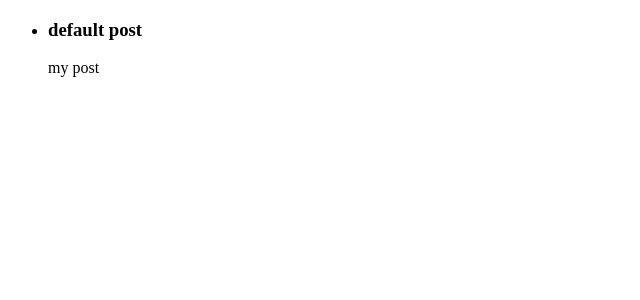
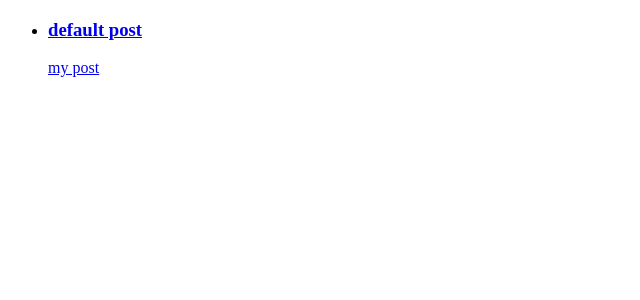
Before and after one commit to sepuckett86/redux-blog, a React app: page / in a window 1280 px wide. Shown: the top 300 px of the page, without its empty margins (0-640 px from the left). Built offline with nearby package versions, Linux system fonts and the light colour scheme.

Commit message:
post detail loads

```diff
--- a/src/components/App.js
+++ b/src/components/App.js
@@ -1,7 +1,7 @@
 import React from 'react';
 import AllPosts from '../containers/AllPosts';
 import CreatePost from '../containers/CreatePost';
-// import PostDetailContainer from '../components/PostDetailContainer';
+import PostDetailContainer from '../containers/PostDetailContainer';
 import {
   BrowserRouter as Router,
   Route
@@ -12,7 +12,7 @@ export default function App() {
     <Router>
       <Route exact path="/" component={AllPosts}/>
       <Route path="/create" component={CreatePost}/>
-      {/* <Route path="/post/:index" component={PostDetailContainer}/> */}
+      <Route path="/post/:index" component={PostDetailContainer}/>
     </Router>
   );
 }
--- a/src/components/Post.js
+++ b/src/components/Post.js
@@ -1,18 +1,20 @@
 import React from 'react';
 import PropTypes from 'prop-types';
+import { Link } from 'react-router-dom';
 
-function Post({ title, body }) {
+function Post({ title, body, index }) {
   return (
-    <>
+    <Link to={`/post/${index}`}>
       <h3>{title}</h3>
       <p>{body}</p>
-    </>
+    </Link>
   );
 }
 
 Post.propTypes = {
   title: PropTypes.string.isRequired,
-  body: PropTypes.string.isRequired
+  body: PropTypes.string.isRequired,
+  index: PropTypes.string.isRequired
 };
 
 export default Post;
--- a/src/components/PostDetail.js
+++ b/src/components/PostDetail.js
@@ -1,7 +1,8 @@
 import React from 'react';
 import PropTypes from 'prop-types';
 
-function PostDetail({ title, body, comments }) {
+function PostDetail({ post, comments }) {
+  const { title, body } = post;
   const commentItems = comments.map((comment, i) => (
     <li key={i}>
       {comment}
@@ -22,6 +23,7 @@ function PostDetail({ title, body, comments }) {
 }
 
 PostDetail.propTypes = {
+  post: PropTypes.object.isRequired,
   title: PropTypes.string.isRequired,
   body: PropTypes.string.isRequired,
   comments: PropTypes.arrayOf(PropTypes.string).isRequired
--- a/src/components/Posts.js
+++ b/src/components/Posts.js
@@ -6,7 +6,7 @@ import Post from './Post';
 function Posts({ posts }) {
   const postItems = posts.map((post, i) => (
     <li key={i}>
-      <Post title={post.title} body={post.body} />
+      <Post title={post.title} body={post.body} index={i} />
     </li>
   ));
 
--- a/src/containers/PostDetailContainer.js
+++ b/src/containers/PostDetailContainer.js
@@ -1,25 +1,11 @@
-import React, { Component } from 'react';
-import PropTypes from 'prop-types';
-
 import { connect } from 'react-redux';
 import PostDetail from '../components/PostDetail';
 import { getPost } from '../selectors/postSelectors';
+import { getComments } from '../selectors/commentSelectors';
 
-export default class PostDetailContainer extends Component {
-  static propTypes = {
-    match: PropTypes.object.isRequired
-  }
-
-  render() {
-    const index = this.props.match.params.index;
-    return (
-      <PostDetail index={index}/>
-    );
-  }
-}
-
-const mapStatetoProps = (state, index) => ({
-  post: getPost(state, index)
+const mapStatetoProps = (state, props) => ({
+  post: getPost(state, props.match.params.index),
+  comments: getComments(state, props.match.params.index)
 });
 
-connect(mapStatetoProps)(PostDetailContainer);
+export default connect(mapStatetoProps)(PostDetail);
```
